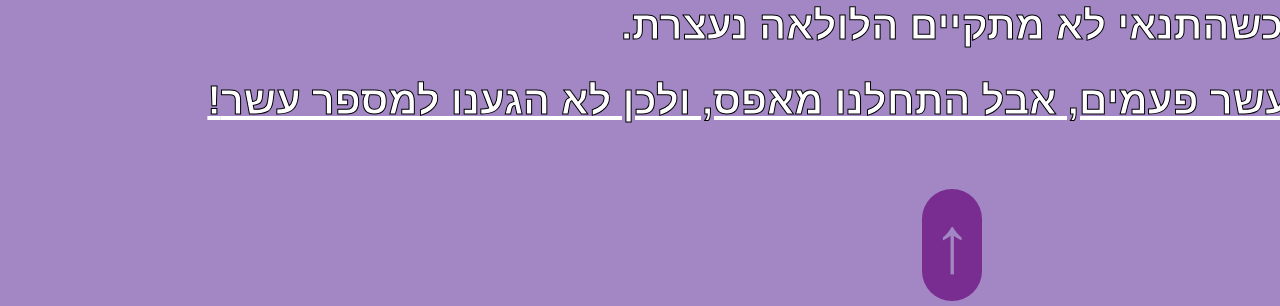
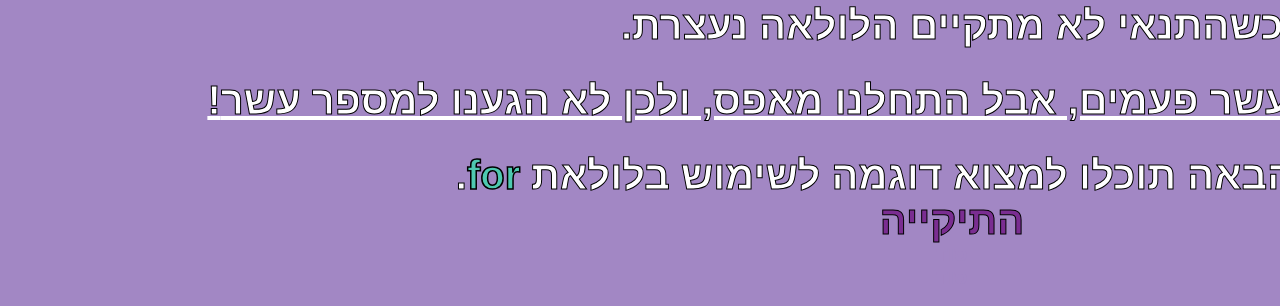
Before and after one commit to sagiv23/Csharp, a plain HTML site: page loops.html in a window 1280 px wide. Shown: the part 2782-3088 px from the top of the page. Drawn offline with nearby package versions, Linux system fonts and the light colour scheme.

Commit message:
Add files via upload

```diff
--- a/loops.html
+++ b/loops.html
@@ -67,6 +67,9 @@
 
                 <h2><u>!עשר פעמים, אבל התחלנו מאפס, ולכן לא הגענו למספר עשר i הדפסנו את הערך של</u></h2>
 
+                <h2>.<span id="command">for</span> בתיקייה הבאה תוכלו למצוא דוגמה לשימוש בלולאת<br>
+                    <a style="margin-top: 0px;" target=”_blank” id="url" href="https://drive.google.com/drive/folders/1UyVkow-iB1a3SOCt5tC7YuWOHVG95ZDy?usp=sharing" download="example_phone"> התיקייה</a></h2>
+
 
                 <h4 style="font-size: 20px;">סוד</h4>
                 <h4 style="font-size: 20px;">סוד</h4>
```
